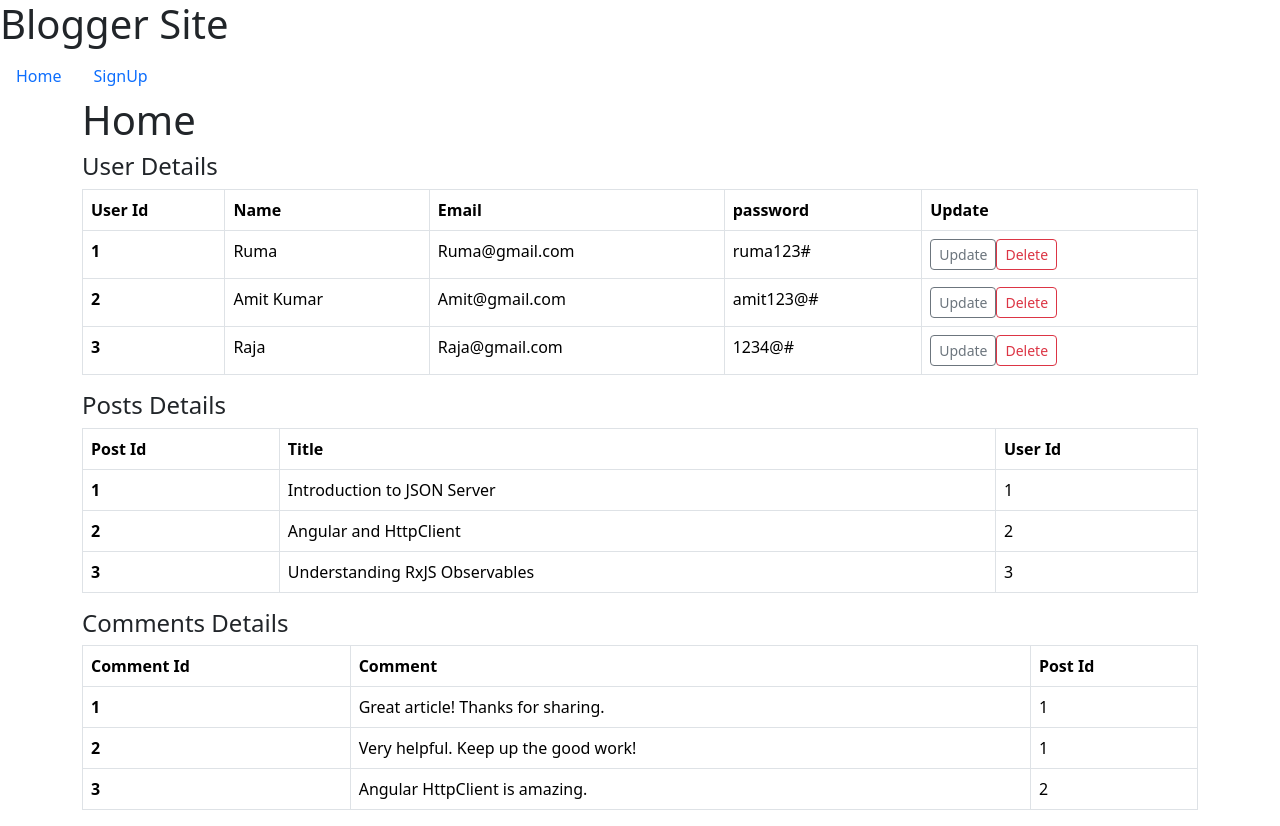
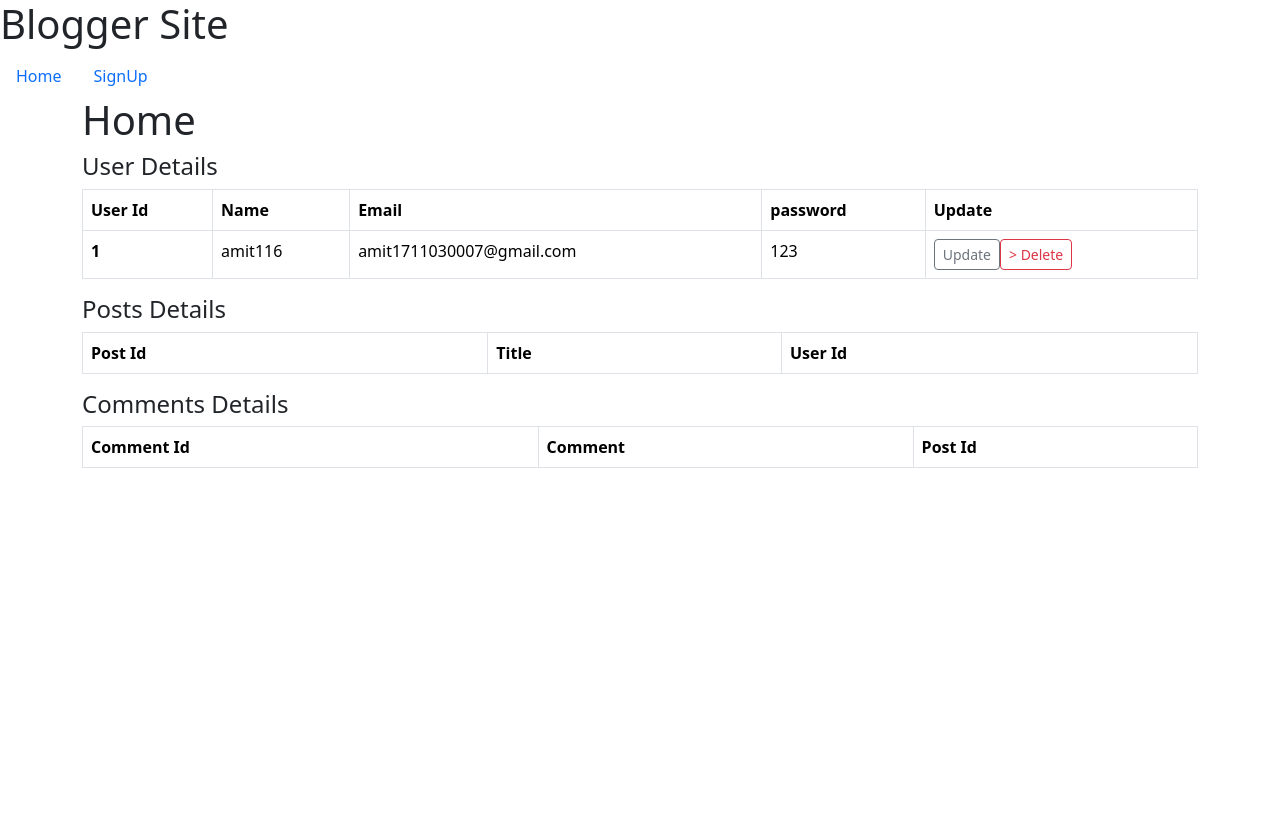
Before and after one commit to REGNOR123/angular-p11-Http-Client, an Angular app: page /home in a window 1280 px wide. After the commit the page ends 800 px from the top, so only its background shows below. Built offline with nearby package versions, Linux system fonts and the light colour scheme; data requests are answered from the project's data file.

Commit message:
delete the record using DELETE endpoint

```diff
--- a/src/app/blogs.service.ts
+++ b/src/app/blogs.service.ts
@@ -40,8 +40,19 @@ export class BlogsService {
     const httpHeaders = new HttpHeaders(); // Create Header object to accept the headers in the POST request.
     httpHeaders.append('content-type', 'application/json');
     return this.httpClient.put(
-      `http://localhost:3000/users/${userId}`,  // created endpoint with id
-      userBody
+      `http://localhost:3000/users/${userId}`, // created endpoint with id
+      userBody,
+      { headers: httpHeaders }
+    );
+  }
+
+  // STEP-2.6 : Define the methods to send Delete request through http-methods
+  removeUsers(userId) {
+    // Create Header object to accept the headers in the POST request.
+    const httpHeaders = new HttpHeaders(); // Create Header object to accept the headers in the POST request.
+
+    return this.httpClient.delete(
+      `http://localhost:3000/users/${userId}`,{ headers: httpHeaders } // created endpoint with id
     );
   }
 }
--- a/src/app/blogs/blogs.component.html
+++ b/src/app/blogs/blogs.component.html
@@ -19,7 +19,8 @@
           <td>{{ user.name }}</td>
           <td>{{ user.email }}</td>
           <td>{{ user.password }}</td>
-          <td>   <!-- Onclick redirecting to the update component also bringing the id of the row data-->
+          <td>
+            <!-- Onclick redirecting to the update component also bringing the id of the row data-->
             <button
               type="button"
               class="btn btn-outline-secondary btn-sm"
@@ -27,7 +28,12 @@
             >
               Update
             </button>
-            <button type="button" class="btn btn-outline-danger btn-sm">
+            <button
+              type="button"
+              class="btn btn-outline-danger btn-sm"
+              (click)="handleDelete(user.id)"
+            >
+              <!-- Passing user.id as argument to get user id of record-->>
               Delete
             </button>
           </td>
--- a/src/app/blogs/blogs.component.ts
+++ b/src/app/blogs/blogs.component.ts
@@ -1,12 +1,12 @@
 import { Component, OnInit } from '@angular/core';
-import { BlogsService } from '../blogs.service';   // STEP-3 : Import the service
+import { BlogsService } from '../blogs.service'; // STEP-3 : Import the service
 @Component({
   selector: 'app-blogs',
   templateUrl: './blogs.component.html',
   styleUrls: ['./blogs.component.css'],
 })
 export class BlogsComponent implements OnInit {
-  constructor(private blogService: BlogsService) {}     // STEP-3.1 : Create the Instance of Service to use it further
+  constructor(private blogService: BlogsService) {} // STEP-3.1 : Create the Instance of Service to use it further
 
   //STEP-4 : creating the variables, which will hold final value which is fetched through service methods
   userList: any;
@@ -29,6 +29,14 @@ export class BlogsComponent implements OnInit {
       this.commentsList = data;
       console.log(data);
     });
+  }
 
+  handleDelete(userId) {   // once delete button hitted this method triggered which takes user id as an argument
+
+    if (confirm('Are you sure') == true) {         // if user confirm "ok"
+      this.blogService.removeUsers(userId).subscribe((data) => {   // delete api endpoint will be triggerd and delete the record
+        console.log('User updated successfully:', data);
+      });
+    }
   }
 }
--- a/src/assets/db.json
+++ b/src/assets/db.json
@@ -1,59 +1,12 @@
 {
   "users": [
     {
-      "id": 1,
-      "name": "Ruma",
-      "email": "Ruma@gmail.com",
-      "password": "ruma123#"
-    },
-    {
-      "id": 2,
-      "name": "Amit Kumar",
-      "email": "Amit@gmail.com",
-      "password": "amit123@#"
-    },
-    {
-      "id": 3,
-      "name": "Raja",
-      "email": "Raja@gmail.com",
-      "password": "1234@#"
+      "name": "amit116",
+      "email": "amit1711030007@gmail.com",
+      "password": "123",
+      "id": 1
     }
   ],
-  "posts": [
-    {
-      "id": 1,
-      "title": "Introduction to JSON Server",
-      "body": "JSON Server is a simple and powerful tool for mocking APIs.",
-      "userId": 1
-    },
-    {
-      "id": 2,
-      "title": "Angular and HttpClient",
-      "body": "Learn how to use Angular HttpClient to interact with APIs.",
-      "userId": 2
-    },
-    {
-      "id": 3,
-      "title": "Understanding RxJS Observables",
-      "body": "Observables are a core part of RxJS. Let's dive into them!",
-      "userId": 3
-    }
-  ],
-  "comments": [
-    {
-      "id": 1,
-      "postId": 1,
-      "body": "Great article! Thanks for sharing."
-    },
-    {
-      "id": 2,
-      "postId": 1,
-      "body": "Very helpful. Keep up the good work!"
-    },
-    {
-      "id": 3,
-      "postId": 2,
-      "body": "Angular HttpClient is amazing."
-    }
-  ]
+  "posts": [],
+  "comments": []
 }
```
